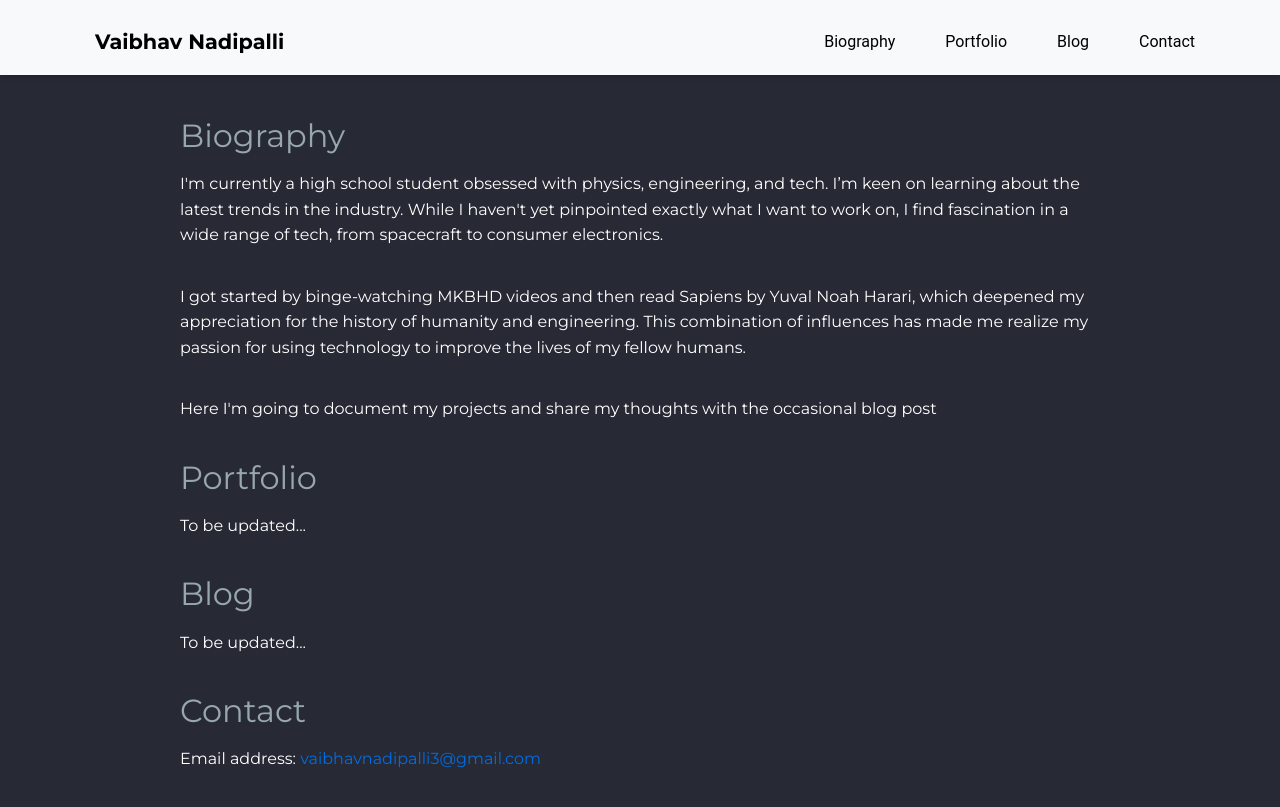
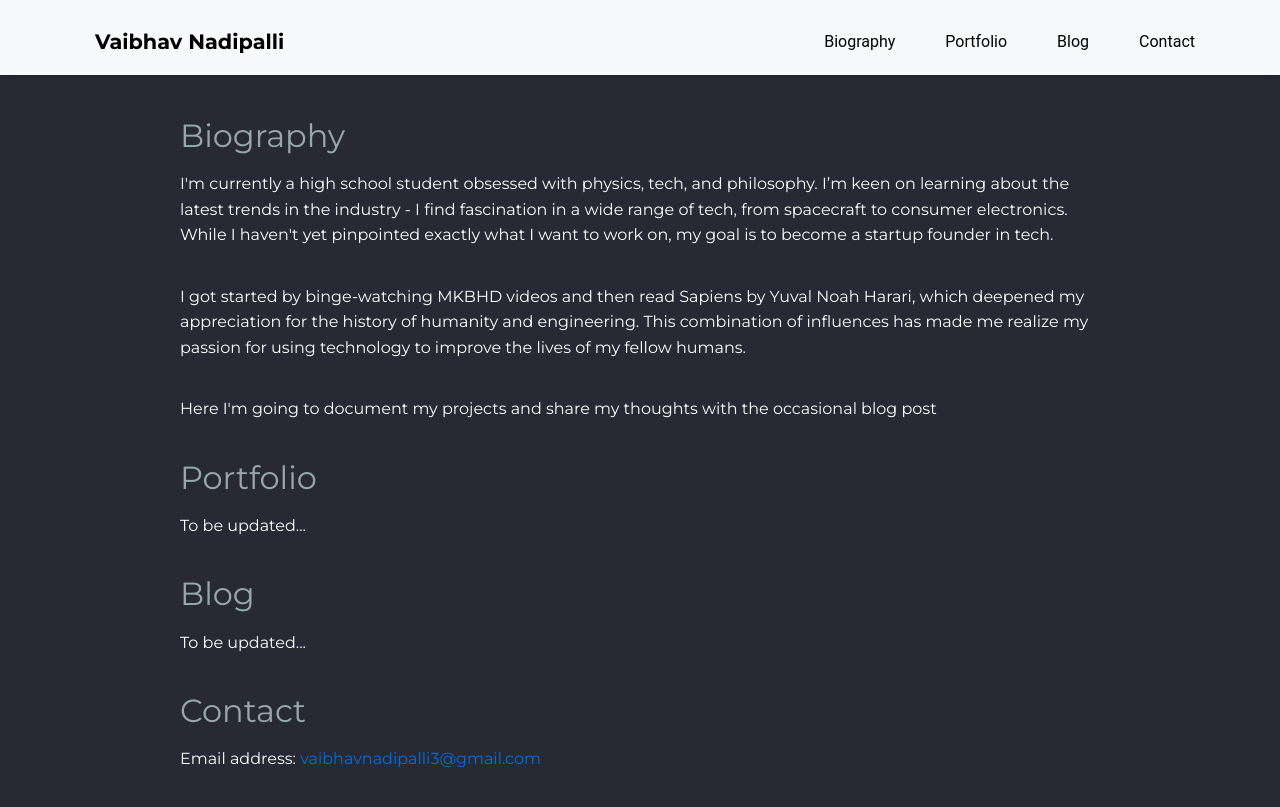
Before and after one commit to Vaibhav-Nadipalli/vaibhav-nadipalli.github.io, a Jekyll site: the page built from index.markdown, in a window 1280 px wide. Shown: the top 807 px of the page. Built offline with Jekyll 4.4.1, drawn with Linux system fonts in a browser that asks for light colours.

Commit message:
Update default.html

```diff
--- a/_layouts/default.html
+++ b/_layouts/default.html
@@ -29,7 +29,7 @@
     <main>
         <section id="origin">
             <h2 class="section-title">Biography</h2>
-            <p>I'm currently a high school student obsessed with physics, engineering, and tech. I’m keen on learning about the latest trends in the industry. While I haven't yet pinpointed exactly what I want to work on, I find fascination in a wide range of tech, from spacecraft to consumer electronics.</p>
+            <p>I'm currently a high school student obsessed with physics, tech, and philosophy. I’m keen on learning about the latest trends in the industry - I find fascination in a wide range of tech, from spacecraft to consumer electronics. While I haven't yet pinpointed exactly what I want to work on, my goal is to become a startup founder in tech.</p>
             <br>
             <p>I got started by binge-watching MKBHD videos and then read Sapiens by Yuval Noah Harari, which deepened my appreciation for the history of humanity and engineering. This combination of influences has made me realize my passion for using technology to improve the lives of my fellow humans.</p>
             <br>
```
